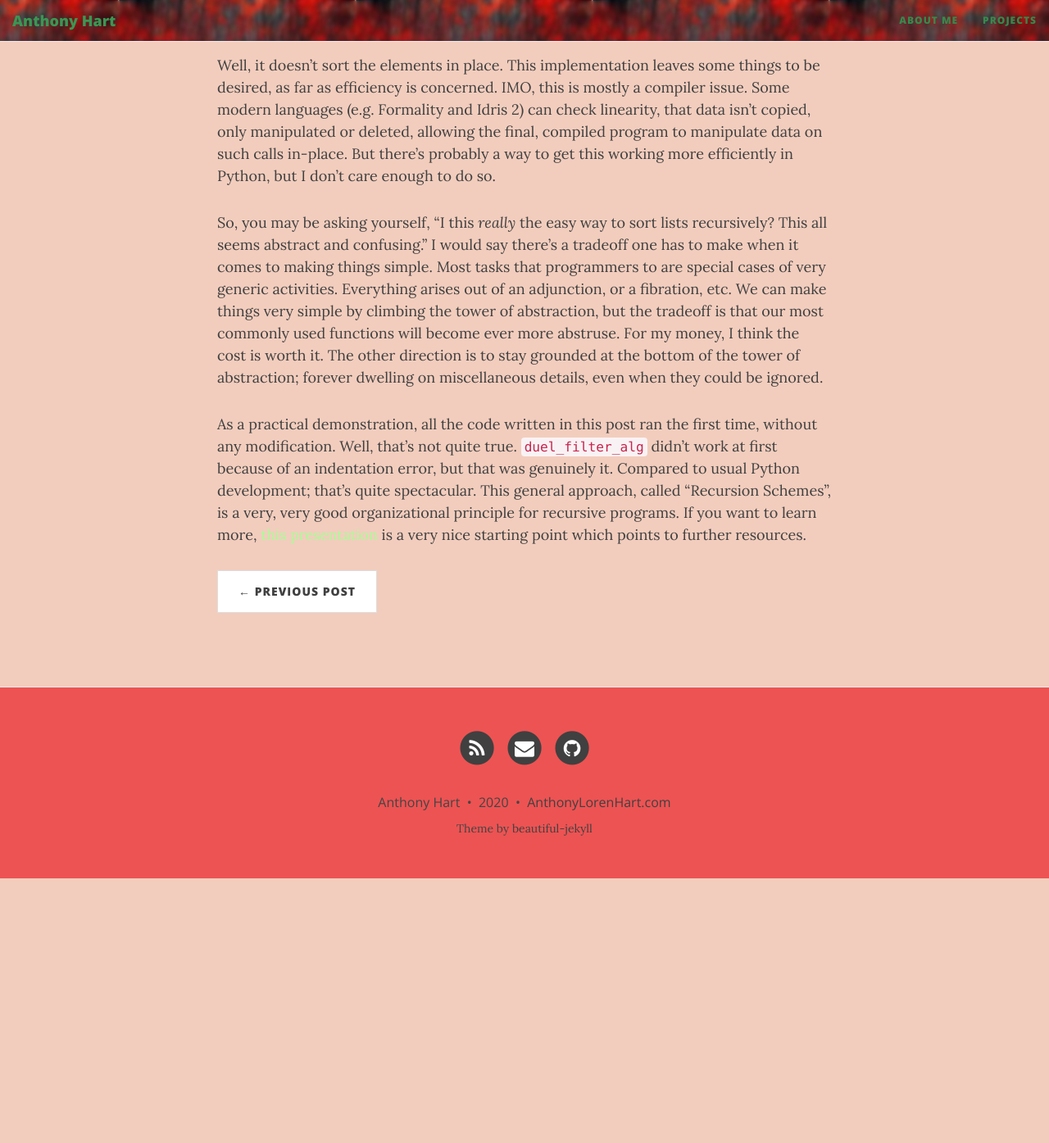
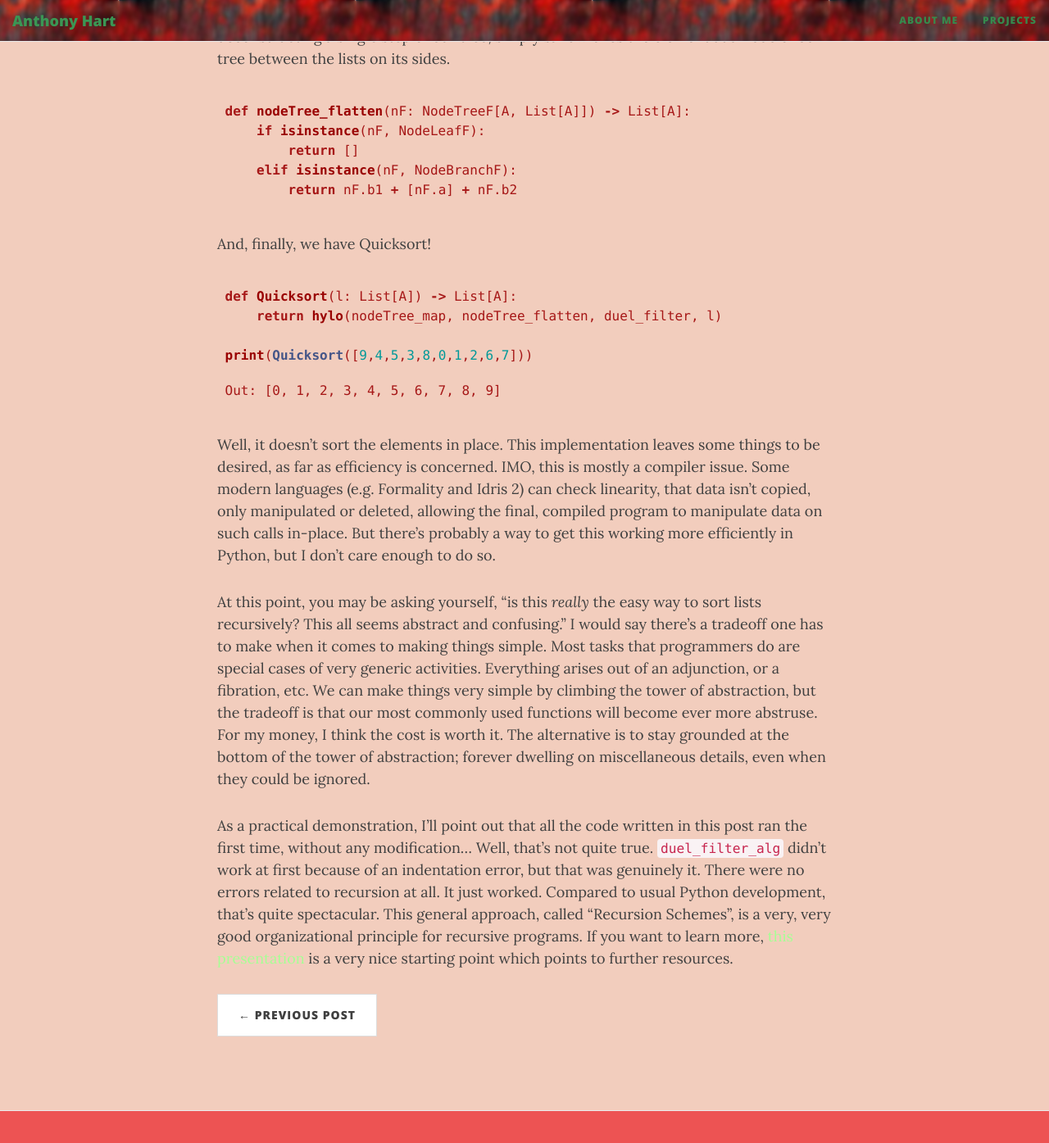
Before and after one commit to AHartNtkn/AHartNtkn.github.io, a Jekyll site: the page built from _posts/2020-04-07-Sorting-Lists-Recursively;-The-Easy-Way.md, in a window 1280 px wide and 1400 px high, scrolled down 15034 px. Shown: the top 1395 px of the window at 82% size. Built offline with Jekyll 4.4.1, drawn with Linux system fonts in a browser that asks for light colours; nearby versions of some CDN libraries; before the commit the page ends 16106 px from its top, so only the background shows below that; some of the changed text lies outside the part shown.

Commit message:
Much better phrasing and typo removal.

````diff
--- a/_posts/2020-04-07-Sorting-Lists-Recursively;-The-Easy-Way.md
+++ b/_posts/2020-04-07-Sorting-Lists-Recursively;-The-Easy-Way.md
@@ -71,13 +71,13 @@
 
 Though, it's mostly for schematic completeness.
 
-Now that we have our data structure, we want to consider a few things. In the diagram I gave, the program passes through the `MaybeBinTree` type. Given some `A`s to sort, we have a function going from `List A` to `MaybeBinTree A`. We then compose this with a function from `MaybeBinTree A` to `List A` to complete the sorting.
+Now that we have our data structure, we want to consider what we need to make Merge Sort. In the diagram I gave, the program passes through the `MaybeBinTree` type. Given some `A`s to sort, we have a function going from `List A` to `MaybeBinTree A`. We then compose this with a function from `MaybeBinTree A` to `List A` to complete the sorting.
 
 ![What could those functions be?](../img/hylomorphisms/Hylo2.png)
 
 We won't be targeted either of those functions; instead, we're going to go around them.
 
-First, consider that both `List` and `MaybeBinTree` are inductive datatypes. This means, among other things, that they're the initial algebra of some endofunctor. It's well-known that the endofunctor which produces `List A` is `ListF A := X ↦ 1 + A × X`, where the `1` corresponds to the empty list, and the `A × X` corresponds to the case where an `A` is appended onto a list, called the "cons" case.
+Consider that both `List` and `MaybeBinTree` are inductive datatypes. This means, among other things, that they're the initial algebra of some endofunctor. It's well-known that the endofunctor which produces `List A` is `ListF A := X ↦ 1 + A × X`, where the `1` corresponds to the empty list, and the `A × X` corresponds to the case where an `A` is appended onto a list, called the "cons" case.
 
 We can define this functor as follows;
 
@@ -107,7 +107,7 @@
 
 `List A := ListF A (List A)`
 
-The canonical function from any `F A` to `A`, where `A` is the initial algebra, is called `in`, while the other direction is called `out`. We can define these for the list as follows;
+If we wanted. The canonical function from any `F A` to `A`, where `A` is the initial algebra, is called `in`, while the other direction is called `out`. We can define these for the list as follows;
 
 ```python
 from typing import List
@@ -288,7 +288,7 @@
 
 ![???](../img/hylomorphisms/Hylo5.png)
 
-If you think about this for a second, you may realize that, being under a map, `???`, at the bottom, is operating one recursion step deeper then the `???` at the top is operating. This means it's one step closer to the base case, and it should eventually terminate as a valid recursion. `???` is usually called `hylo` (short for `hylomorphism`), while `?3` is called the algebra and `?4` is called the coalgebra. Using them as inputs, we can define `hylo` in general. By composing `?4` with `map hylo` and then `?3`. The most general typing becomes clear when I clean up the above picture into something less busy;
+If you think about this for a second, you may realize that, being under a map, `???`, at the bottom, is operating one recursion step deeper then the `???` at the top is operating. This means it's one step closer to the base case, and it should eventually terminate as a valid recursion. `???` is usually called `hylo` (short for `hylomorphism`), while `?3` is called the algebra (something that deconstructs one recursion step) and `?4` is called the coalgebra (something that constructs one recursion step). Using them as inputs, we can define `hylo` in general. By composing `?4` with `map hylo` and then `?3`. The most general typing becomes clear when I clean up the above picture into something less busy;
 
 ![cata](../img/hylomorphisms/Hylo4.png)
 
@@ -310,7 +310,7 @@
     return alg(mapF(lambda x: hylo(mapF, alg, coalg, x), coalg(a)))
 ```
 
-Great! But now we need `?3` and `?4`. `?4` isn't a recursive function; it just splits up the list into our `maybeBinTreeF` container. It will take a list and split it between the branches. I'll call it `branch_split`.
+This is all well and good; these will be the only recursive functions in our implementation. Everything else will recurse by calling one of these three. But to use any of them, we need to find an appropriate algebra and coalgebra. In the case of merge sort, our coalgebra, the thing constructing on step of our tree, isn't a recursive function; it just splits up the list into our `maybeBinTreeF` container. It will take a list and split it between the branches, roughly even on each side. I'll call it `branch_split`.
 
 ```python
 def branch_split(l: List[A]) -> MaybeBinTreeF[A, List[A]]:
@@ -331,7 +331,9 @@
 
 Notice that `branch_split` also stores an item within a leaf if it's the only item in the list. Also notice that if we apply `branch_split` to smaller and smaller terms, an empty list is never actually produced. That `EmptyLeafF` case seems a bit pointless, but it ensures our program won't, for example, crash if we're asked to sort an empty list.
 
-`?3` will be a function that takes a pair of lists within a branch, and merges them. I'll call it `branch_merge`. But, uhh... it's recursive too. Damn. Alright, let's back up. If we take the merging operation as a problem just like merge sort itself, then it starts with a pair of lists and fuses them into a single list. If we take `List` to be our `M` and `List × List` to be our `A` in the previous diagram, then we can get our merging function if we give a coalgebra. This has to be a function that takes a pair of lists and returns an element paired with a pair of lists. This element will simply be whichever of the two elements at the beginning of the pair is biggest.
+Our algebra, the thing deconstructing one step of our tree, will be a function that deconstructs a branch containing two lists by merging them. I'll call it `branch_merge`. `branch_merge` will be recursive since merging is a recursive operation. That means we'll need to define it using an ana, cata, or hylomorphism.
+
+Alright, let's back up. If we take the merging operation as a problem just like merge sort itself, then it starts with a pair of lists and fuses them into a single list. By taking `ListF` to be our recursion step, we can conceptualize this via a coalgebra which is constructing a single step of a list. If we take `List` to be our `M` and `List × List` to be our `A` in the previous diagram, then we can see how it fits into the previous scheme. The coalgebra has to be a function that takes a pair of lists and returns an element consed with a pair of lists. This element will simply be whichever of the two elements at the beginning of the pair is biggest.
 
 ```python
 from typing import Tuple
@@ -409,11 +411,11 @@
 
 And it's as simple as that!
 
-Let's move on to quicksort. This algorithm does something quite different. It starts by splitting the list into pairs of lists which are, respectively, all less than and all greater than the head element. In the end, the tree is simply flattened. Here's a diagram showing the process.
+Let's move on to Quicksort. This algorithm does something quite different. It starts by splitting the list into pairs of lists which are, respectively, all less than and all greater than the head element. Thes splits are made over and over again, constructing a tree. After that, the tree is simply flattened. Here's a diagram showing the process.
 
-![Quick Sort Diagram](../img/hylomorphisms/Hylo6.png)
+![Quicksort Diagram](../img/hylomorphisms/Hylo6.png)
 
-This, like merge sort, requires its own data structure. This is something I call a `NodeTree`, a tree that stores data at its nodes. This has this simple endofunctor `X ↦ 1 + X × A × X`. We don't need the full datatype, so I'll only define the functor.
+This, like Merge Sort, requires its own data structure. This is something I call a `NodeTree`, a tree that stores data at its nodes. This has the simple endofunctor `X ↦ 1 + X × A × X`. We don't need the full datatype, so I'll only define the functor.
 
 ```python
 N = TypeVar('N')
@@ -444,7 +446,12 @@
         return NodeBranchF(f(nF.b1), nF.a, f(nF.b2))
 ```
 
-Before we can get to the appropriate (co)algebras, we need to define the function which splits the lists in the way quicksort requires. I'll call this function `duel_filter`. This function will be recursive, taking a list as input and outputting a triple consisting of an element of an `A` and two lists of `A`s. Ultimately, we're trying to recurse over the list; so that's our recursive structure. `duel_filter` can then be defined via a catamorphism who's algebra takes `a` and `b` of type `A` and two lists; placing `b` in the first list if it's less than or equal to `a`, and in the second list otherwise.
+The coalgebra of Quicksort, the thing constructing a single step of our tree, will be recursive. It will tak a list, and split it into a branch consisting of
+* a list of elements less than the head of the list
+* the head of the list
+* a list of elements greater than the head of the list
+
+I'll call this function `duel_filter`. This function will recurse over the input list; deconstructing one element of the list at every step and placing it in one of the two branches. Since algebra's deconstruct one step, we'll try looking for that and then defining `duel_filter` over that algebra. The algebra in question will take and `a` and `b` of type `A` and two lists; placing `b` in the first list if it’s less than or equal to `a`, and in the second list otherwise. The lists and `a` will the be placed in a branch.
 
 ```python
 def duel_filter_alg(lF: ListF[A, NodeTreeF[A, List[A]]]) -> NodeTreeF[A, List[A]]:
@@ -484,7 +491,7 @@
 Out: NodeBranchF([2, 1, 3], 4, [5])
 ```
 
-That will act as the coalgebra for our quicksort hylomorphism. The algebra simply sandwiches the element at a node of our tree between the lists on its sides.
+That will act as the coalgebra for our Quicksort hylomorphism. The algebra, the thing deconstructing a single step of our tree, simply sandwiches the element at a node of our tree between the lists on its sides.
 
 ```python
 def nodeTree_flatten(nF: NodeTreeF[A, List[A]]) -> List[A]:
@@ -494,13 +501,13 @@
         return nF.b1 + [nF.a] + nF.b2
 ```
 
-And, finally, we have quicksort!
+And, finally, we have Quicksort!
 
 ```python
-def quicksort(l: List[A]) -> List[A]:
+def Quicksort(l: List[A]) -> List[A]:
     return hylo(nodeTree_map, nodeTree_flatten, duel_filter, l)
 
-print(quicksort([9,4,5,3,8,0,1,2,6,7]))
+print(Quicksort([9,4,5,3,8,0,1,2,6,7]))
 ```
 
 ```
@@ -509,6 +516,6 @@
 
 Well, it doesn't sort the elements in place. This implementation leaves some things to be desired, as far as efficiency is concerned. IMO, this is mostly a compiler issue. Some modern languages (e.g. Formality and Idris 2) can check linearity, that data isn't copied, only manipulated or deleted, allowing the final, compiled program to manipulate data on such calls in-place. But there's probably a way to get this working more efficiently in Python, but I don't care enough to do so.
 
-So, you may be asking yourself, "I this *really* the easy way to sort lists recursively? This all seems abstract and confusing." I would say there's a tradeoff one has to make when it comes to making things simple. Most tasks that programmers to are special cases of very generic activities. Everything arises out of an adjunction, or a fibration, etc. We can make things very simple by climbing the tower of abstraction, but the tradeoff is that our most commonly used functions will become ever more abstruse. For my money, I think the cost is worth it. The other direction is to stay grounded at the bottom of the tower of abstraction; forever dwelling on miscellaneous details, even when they could be ignored.
+At this point, you may be asking yourself, "is this *really* the easy way to sort lists recursively? This all seems abstract and confusing." I would say there's a tradeoff one has to make when it comes to making things simple. Most tasks that programmers do are special cases of very generic activities. Everything arises out of an adjunction, or a fibration, etc. We can make things very simple by climbing the tower of abstraction, but the tradeoff is that our most commonly used functions will become ever more abstruse. For my money, I think the cost is worth it. The alternative is to stay grounded at the bottom of the tower of abstraction; forever dwelling on miscellaneous details, even when they could be ignored.
 
-As a practical demonstration, all the code written in this post ran the first time, without any modification. Well, that's not quite true. `duel_filter_alg` didn't work at first because of an indentation error, but that was genuinely it. Compared to usual Python development; that's quite spectacular. This general approach, called "Recursion Schemes", is a very, very good organizational principle for recursive programs. If you want to learn more, [this presentation](https://www.youtube.com/watch?v=_1XXFJgA6fs) is a very nice starting point which points to further resources.
+As a practical demonstration, I'll point out that all the code written in this post ran the first time, without any modification... Well, that's not quite true. `duel_filter_alg` didn't work at first because of an indentation error, but that was genuinely it. There were no errors related to recursion at all. It just worked. Compared to usual Python development, that's quite spectacular. This general approach, called "Recursion Schemes", is a very, very good organizational principle for recursive programs. If you want to learn more, [this presentation](https://www.youtube.com/watch?v=_1XXFJgA6fs) is a very nice starting point which points to further resources.
````
Also changed, not shown: other parts of _posts/2020-04-07-Sorting-Lists-Recursively;-The-Easy-Way.md (+6 -6 lines).
